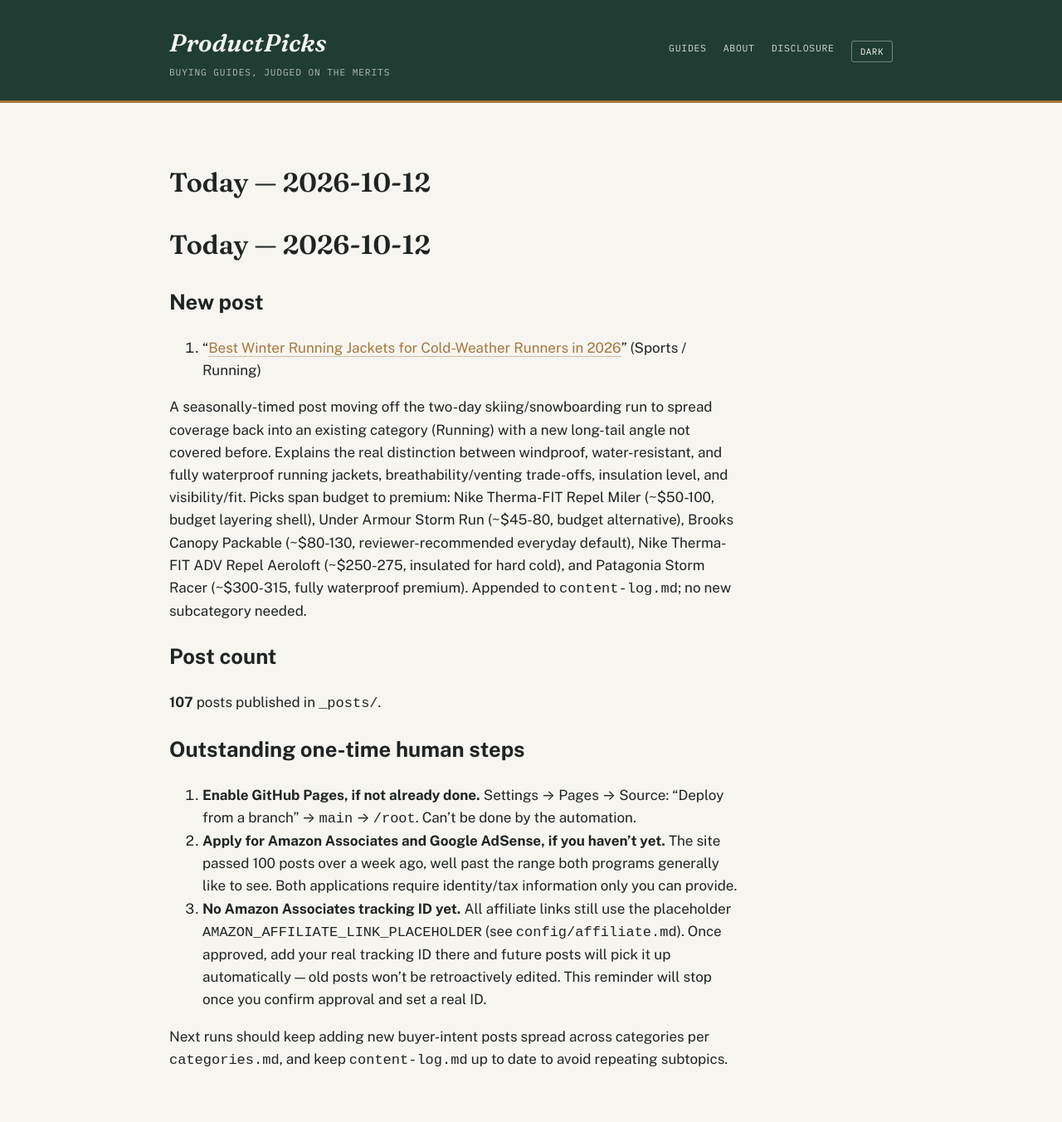
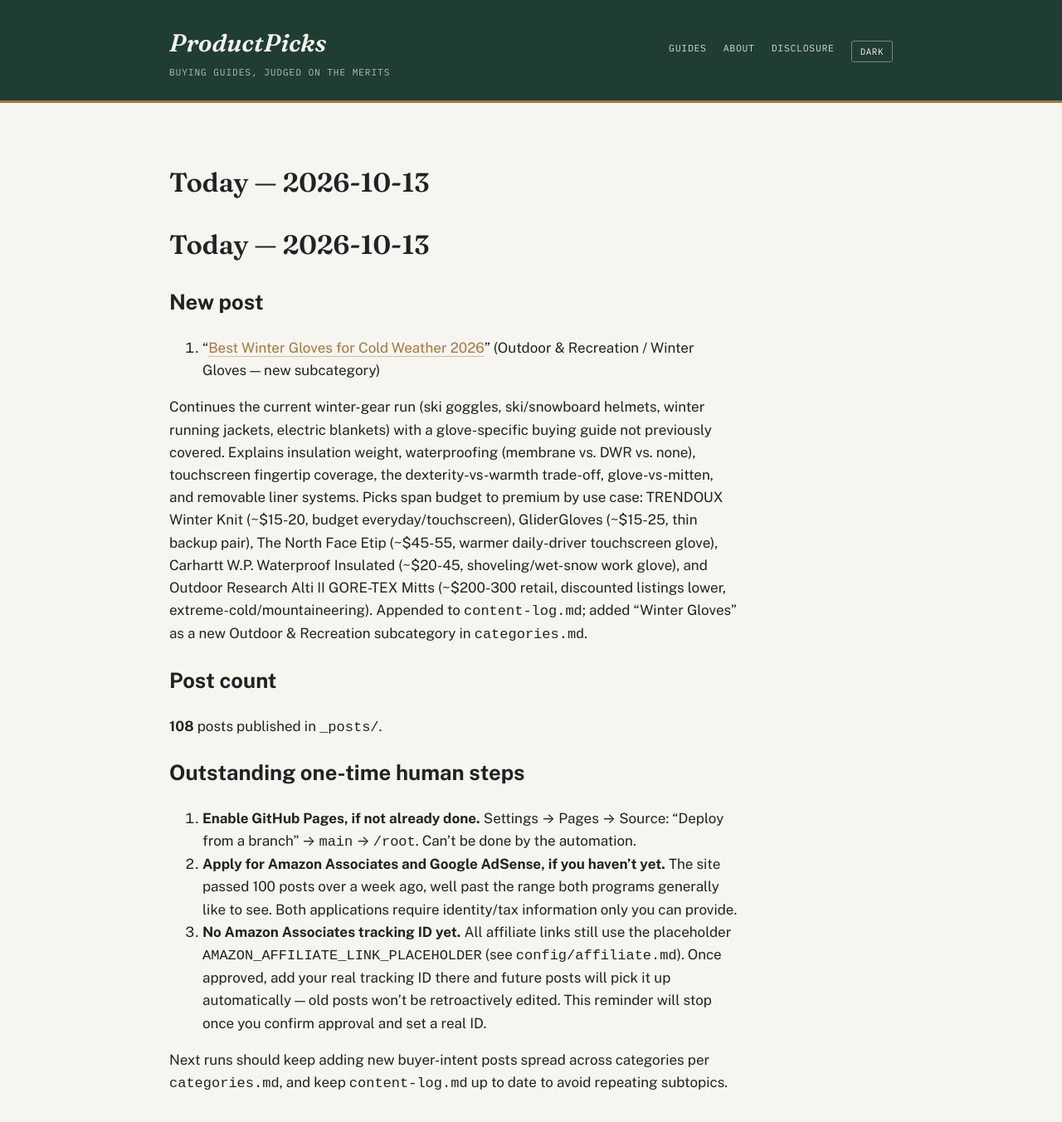
Before and after one commit to ajith198/ProductPicks, a Jekyll site: the page built from today.md, in a window 1280 px wide and 1400 px high. Shown: the top 1352 px of the window at 83% size. Built offline with Jekyll 4.4.1, drawn with Linux system fonts in a browser that asks for light colours; our own code applies the rules of GitHub Pages for plain Markdown files.

Commit message:
daily: 2026-10-13 new post + log update
Co-Authored-By: Claude Sonnet 5 <noreply@anthropic.com>
Claude-Session: https://claude.ai/code/session_017U1f12mX5uph3RQq3mEAnh

```diff
--- a/categories.md
+++ b/categories.md
@@ -1,6 +1,6 @@
 # Categories & expansion strategy
 
-**Status: multi-category, as of 2026-07-12. Updated 2026-10-10.** ProductPicks started as a pickleball-only site (see `niche.md` for that original research). This file governs the site now that it has expanded into multiple product verticals, and is the doc future automated/daily runs should consult when choosing what to write next.
+**Status: multi-category, as of 2026-07-12. Updated 2026-10-13.** ProductPicks started as a pickleball-only site (see `niche.md` for that original research). This file governs the site now that it has expanded into multiple product verticals, and is the doc future automated/daily runs should consult when choosing what to write next.
 
 ## Front matter taxonomy
 
@@ -21,7 +21,7 @@ These two fields drive the Category / Type / Year filters in the search bar on t
 |---|---|
 | Sports | Pickleball, Soccer, Tennis, Cycling, Running, Yoga, Golf, Basketball, Badminton, Swimming, Baseball, Fitness, Volleyball, Climbing, Table Tennis, Boxing, Football, Disc Golf, Skiing & Snowboarding |
 | Home & Kitchen | Coffee Makers, Electric Kettles, Blenders, Air Fryers, Toaster Ovens, Rice Cookers, Stand Mixers, Robot Vacuums, Espresso Machines, Pressure Cookers, Food Processors, Knife Sets, Cast Iron Skillets, Dutch Ovens, Coffee Grinders, Water Filter Pitchers, Cordless Stick Vacuums, Vacuum Sealers, Slow Cookers, Meat Thermometers, Indoor Grills, French Press, Sous Vide Machines, Immersion Blenders, Waffle Makers, Bread Makers, Electric Griddles, Juicers, Air Purifiers, Toasters, Space Heaters, Pizza Ovens, Humidifiers, Ice Makers, Electric Blankets |
-| Outdoor & Recreation | Camping Tents, Sleeping Bags, Headlamps, Hiking Boots, Camp Stoves, Water Filters, Trekking Poles, Coolers, Backpacking Backpacks, Camp Chairs, Camping Lanterns, Fishing, Rain Jackets, Binoculars, Paddleboards, Kayaks, Life Jackets (PFDs), Hydration Packs, Sleeping Pads, Hammocks, Daypacks, Water Bottles, Multi-Tools, Camping Cots, Portable Power Stations, Grills & Smokers |
+| Outdoor & Recreation | Camping Tents, Sleeping Bags, Headlamps, Hiking Boots, Camp Stoves, Water Filters, Trekking Poles, Coolers, Backpacking Backpacks, Camp Chairs, Camping Lanterns, Fishing, Rain Jackets, Binoculars, Paddleboards, Kayaks, Life Jackets (PFDs), Hydration Packs, Sleeping Pads, Hammocks, Daypacks, Water Bottles, Multi-Tools, Camping Cots, Portable Power Stations, Grills & Smokers, Winter Gloves |
 
 New subcategories can be added freely within an existing category. New top-level categories should only be added when there's a genuine cluster of buyer-intent content planned for it (not a one-off post) — keep the category list short enough that the dropdown filter stays useful.
 
--- a/today.md
+++ b/today.md
@@ -1,14 +1,14 @@
-# Today — 2026-10-12
+# Today — 2026-10-13
 
 ## New post
 
-1. "[Best Winter Running Jackets for Cold-Weather Runners in 2026](/running/buying-guides/best-winter-running-jackets-for-cold-weather-runners/)" (Sports / Running)
+1. "[Best Winter Gloves for Cold Weather 2026](/outdoor-recreation/buying-guides/best-winter-gloves-for-cold-weather/)" (Outdoor & Recreation / Winter Gloves — new subcategory)
 
-A seasonally-timed post moving off the two-day skiing/snowboarding run to spread coverage back into an existing category (Running) with a new long-tail angle not covered before. Explains the real distinction between windproof, water-resistant, and fully waterproof running jackets, breathability/venting trade-offs, insulation level, and visibility/fit. Picks span budget to premium: Nike Therma-FIT Repel Miler (~$50-100, budget layering shell), Under Armour Storm Run (~$45-80, budget alternative), Brooks Canopy Packable (~$80-130, reviewer-recommended everyday default), Nike Therma-FIT ADV Repel Aeroloft (~$250-275, insulated for hard cold), and Patagonia Storm Racer (~$300-315, fully waterproof premium). Appended to `content-log.md`; no new subcategory needed.
+Continues the current winter-gear run (ski goggles, ski/snowboard helmets, winter running jackets, electric blankets) with a glove-specific buying guide not previously covered. Explains insulation weight, waterproofing (membrane vs. DWR vs. none), touchscreen fingertip coverage, the dexterity-vs-warmth trade-off, glove-vs-mitten, and removable liner systems. Picks span budget to premium by use case: TRENDOUX Winter Knit (~$15-20, budget everyday/touchscreen), GliderGloves (~$15-25, thin backup pair), The North Face Etip (~$45-55, warmer daily-driver touchscreen glove), Carhartt W.P. Waterproof Insulated (~$20-45, shoveling/wet-snow work glove), and Outdoor Research Alti II GORE-TEX Mitts (~$200-300 retail, discounted listings lower, extreme-cold/mountaineering). Appended to `content-log.md`; added "Winter Gloves" as a new Outdoor & Recreation subcategory in `categories.md`.
 
 ## Post count
 
-**107** posts published in `_posts/`.
+**108** posts published in `_posts/`.
 
 ## Outstanding one-time human steps
 
```
Also changed, not shown: TODAY.md (+1 -1 lines), _posts/2026-10-13-best-winter-gloves-for-cold-weather.md (added, +57 -0 lines), content-log.md (+1 -0 lines).
